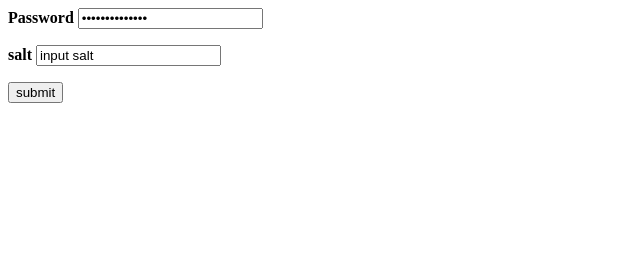
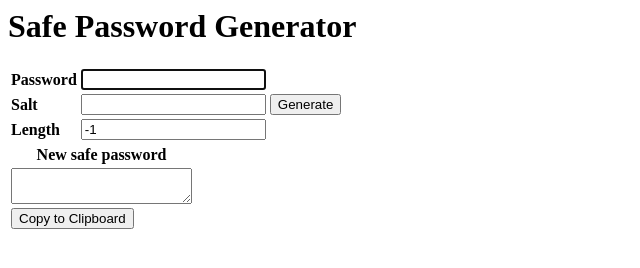
Before and after one commit to k-young-passionate/Password-Generator, a plain HTML site: page pwgen.html in a window 1280 px wide. Shown: the whole page, without its empty margins (0-640 px from the left). Drawn offline with Linux system fonts and the light colour scheme.

Commit message:
feature: page length check, copy clipboard feature added

```diff
--- a/pwgen.html
+++ b/pwgen.html
@@ -1,20 +1,44 @@
 <html>
-        <head>
-                <title> Password generator </title>
-        </head>
-        <body>
-                <form name="pw" action="/pwgen" method="POST">
-                        <p>
-                                <strong> Password </strong>
-                                <input type='password' name="password" value="input password"> </input>
-                        </p>
-                        <p>
-                                <strong> salt </strong>
-                                <input type='text' name='salt' value='input salt'>
-                        </p>
-                        <p>
-                                <input type="submit" value="submit">
-                        </p>
-                </form>
-        </body>
+    <head>
+	<title> Password generator </title>
+    <link rel="stylesheet" type="text/css" href="static/css/index.css">
+    </head>
+    <body>
+	<div class="title">
+	    <h1>Safe Password Generator</h1>
+	</div>
+	<div>
+		<table>
+			<tr>
+				<td class='key'> <strong> Password </strong> </td>
+				<td class='value'> <input type='password' name="password" id="password" class='textinput' autofocus tabindex="1"> </input> </td>
+				<td rowspan="3" class="button"><button class="bold" onclick="buttonHandler()" tabindex="4"> Generate </button></td>
+			</tr>
+			<tr>
+				<td class='key'><strong> Salt </strong></td>
+				<td class='value'><input type='text' name='salt' id='salt' class='textinput' tabindex="2"></td>
+			</tr>
+			<tr>
+				<td class='key'><strong> Length </strong></td>
+				<td class='value'><input type='number' name='length' id='length' class="textinput" tabindex="3" value="-1"></td>
+			</tr>
+		</table>
+	</div>
+	<div class="content">
+		<table>
+			<tr>
+				<th> New safe password </th>
+			</tr>
+			<tr>
+				<td> <textarea id='newpw' class='result' readonly tabindex="-1"> </textarea></td>
+			</tr>
+			<tr>
+				<td class="button"> <button class="thin" onclick="copytoCB()">Copy to Clipboard</button></td>
+			</tr>
+		</table>
+	</div>
+
+    <script type="text/javascript" src="static/js/index.js"></script>
+
+    </body>
 </html>
```
